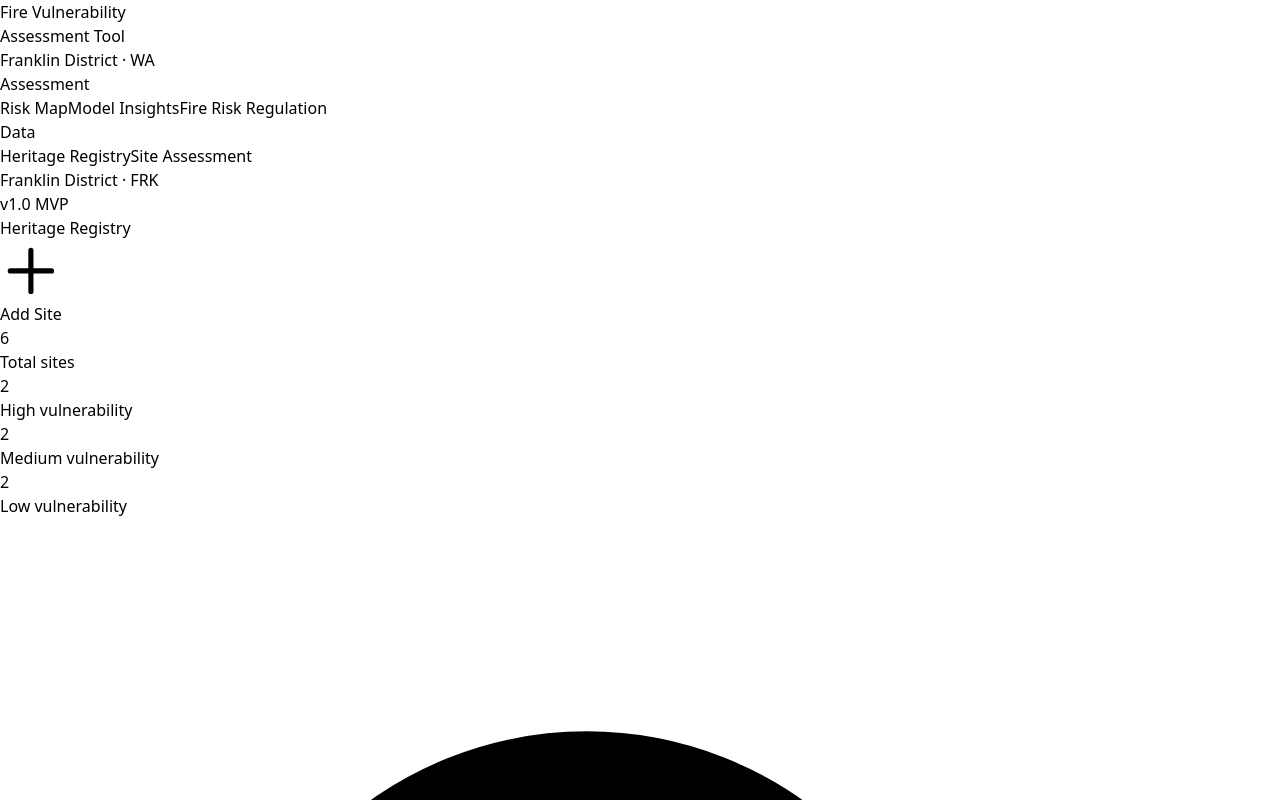
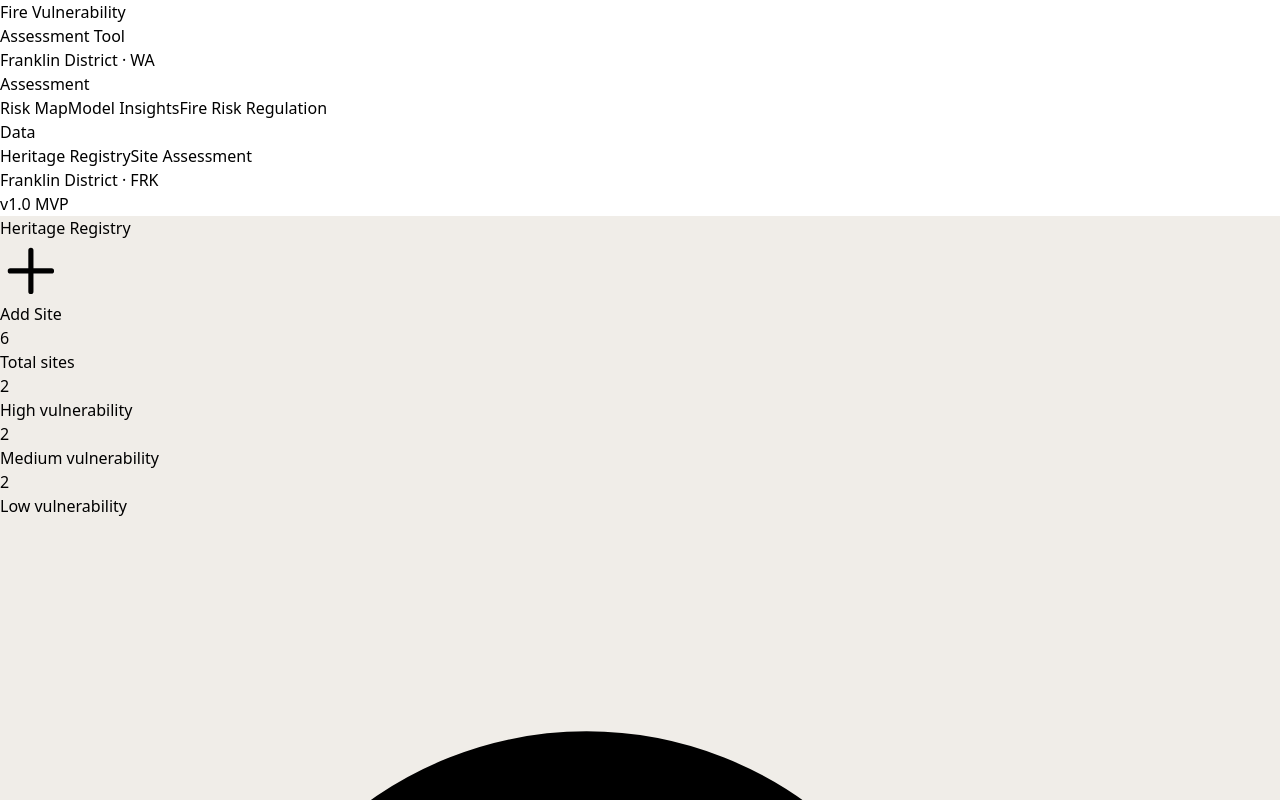
Before and after one commit to tobinyao/IT-capstone-5206---group-10, a React (Vite) app: page /registry in a window 1280 px wide. Shown: the top 800 px of the page. Built offline with nearby package versions, Linux system fonts and the light colour scheme.

Commit message:
style: unify background colour to #F0EDE8 across all pages
- Update RiskMap page background
- Update FireRegulation page background
- Update ModelInsights page background
- Update HeritagRegistry page background

```diff
--- a/src/pages/FireRegulation.tsx
+++ b/src/pages/FireRegulation.tsx
@@ -1,6 +1,6 @@
 const FireRegulation = () => {
     return (
-      <div className="flex flex-col items-center px-12 py-10 h-full overflow-y-auto bg-white">
+      <div className="flex flex-col items-center px-12 py-10 h-full overflow-y-auto" style={{ background: '#F0EDE8' }}>
 
         {/* Title */}
         <h1 className="text-3xl font-black uppercase tracking-wide mb-12">
--- a/src/pages/HeritagRegistry.tsx
+++ b/src/pages/HeritagRegistry.tsx
@@ -79,7 +79,7 @@ interface Site {
     }
 
     return (
-      <div className="px-8 py-8 bg-gray-100 min-h-full">
+      <div className="px-8 py-8 min-h-full" style={{ background: '#F0EDE8' }}>
 
         {/* Header */}
         <div className="flex justify-between items-center mb-6">
--- a/src/pages/ModelInsights.tsx
+++ b/src/pages/ModelInsights.tsx
@@ -136,7 +136,7 @@ import {
 
   const ModelInsights = () => {
     return (
-      <div className="flex flex-col px-8 py-8 overflow-y-auto bg-gray-100 h-full gap-4">
+      <div className="flex flex-col px-8 py-8 overflow-y-auto h-full gap-4" style={{ background: '#F0EDE8' }}>
 
         {/* Title */}
         <h1 className="text-3xl font-black text-center mb-2">Predictive Model Insights</h1>
--- a/src/pages/RiskMap.tsx
+++ b/src/pages/RiskMap.tsx
@@ -6,7 +6,7 @@ const RiskMap = () => {
   const [graniteIndex, setGraniteIndex] = useState(40)
 
   return (
-    <div className="flex h-full">
+    <div className="flex h-full" style={{ background: '#F0EDE8' }}>
       {/* Left Panel */}
       <div className="w-72 bg-white border-r border-gray-200 flex flex-col px-6 py-6 overflow-y-auto flex-shrink-0">
 
```
